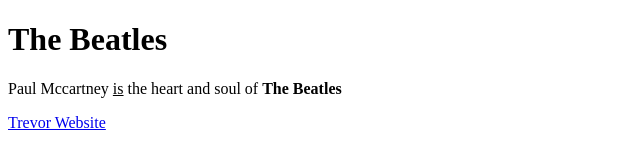
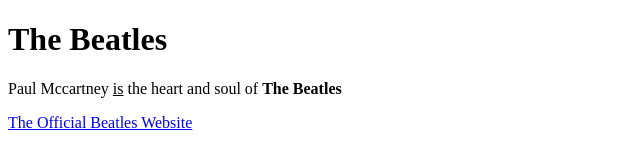
Before and after one commit to ml3893/exploring-cs, a plain HTML site: page index.html in a window 1280 px wide. Shown: the whole page, without its empty margins (0-640 px from the left). Drawn offline with Linux system fonts and the light colour scheme.

Commit message:
Update index.html

```diff
--- a/index.html
+++ b/index.html
@@ -6,7 +6,7 @@
   <h1>The Beatles</h1>
   <p>Paul Mccartney <u>is</u> the heart and soul of <b>The Beatles</b></p>
 
-  <a href="https://www.trevor.org">Trevor Website</a>
+  <a href="https://www.thebeatles.com">The Official Beatles Website</a>
 
  </body>
 </html>
```
